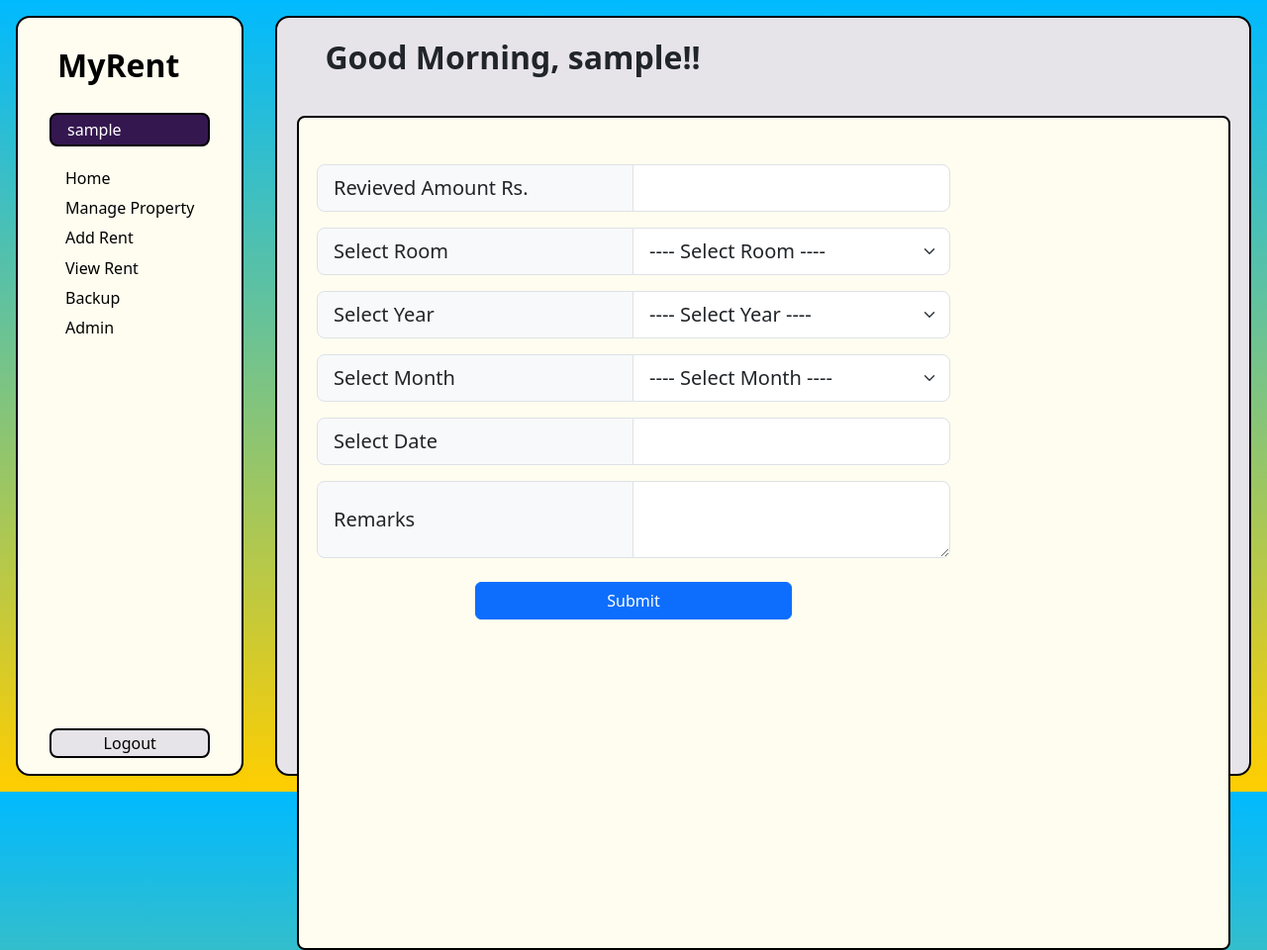
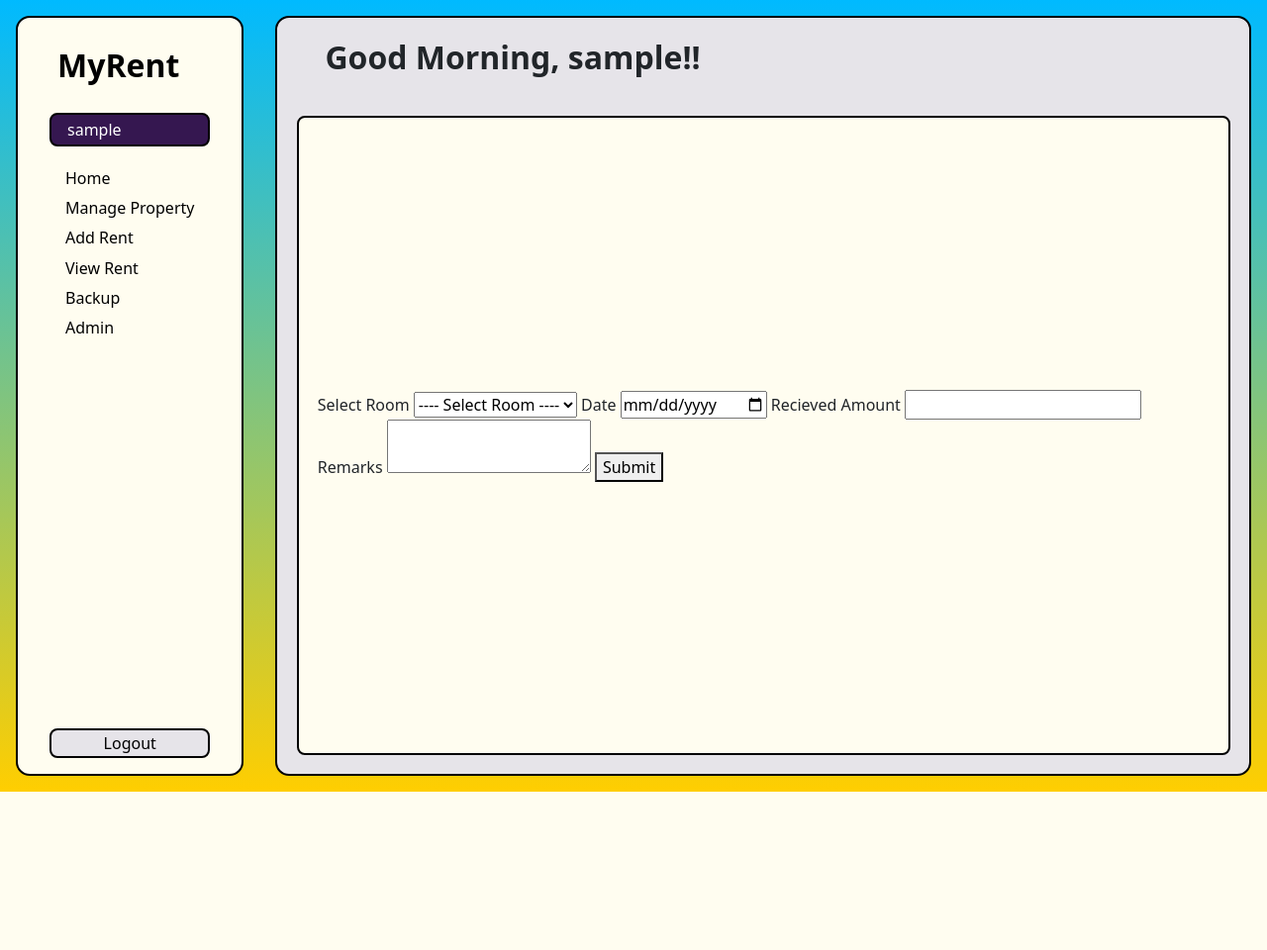
Before and after one commit to aashishChakradhar/RentManagementSystem, a Django app: page /add-rent/ in a window 1280 px wide. Shown: the whole page at 99% size. After the commit the page ends 800 px from the top, so only its background shows below. Run offline with Django 5.2, Linux system fonts and the light colour scheme; the visitor is signed in with stand-in values (Sample User, id 1); data that the repository does not hold is empty; style sheets or scripts are compiled from the project's sources; some libraries are stand-ins or nearby versions.

Commit message:
redesigning add rent form

```diff
--- a/templates/rent_add.html
+++ b/templates/rent_add.html
@@ -1,72 +1,31 @@
 {% extends "base/base.html" %}
 
 {% block body %}
-    <div class = ' vh-100'>
-        <div class = "w-50 p-0 position-absolute top-50 start-50 translate-middle">
-            <div >
-                {% if messages %}
-                  <div class="alert alert-warning alert-dismissible fade show" role="alert">
-                    {% for message in messages %}
-                      <p><strong>Holy guacamole!</strong> {{message}}</p>
-                    {% endfor %}
-                    <button type="button" class="btn-close" data-bs-dismiss="alert" aria-label="Close"></button>
-                  </div>
-                {% endif %}
-            </div>
 
-            <form style = "max-width:650px" action="{% url "rent:add-rent" %}" method="POST">
+    <form action="{% url "rent:add-rent" %}" method="POST">
         {% csrf_token %}
-
-                <div class="input-group input-group-lg my-3 ">
-                    <span class="input-group-text w-50 " id="inputGroup-sizing-lg">Revieved Amount Rs.</span>
-                    <input type="number" name = 'amount' id = 'amount' class="form-control" aria-label="Amount (to the nearest dollar)" required>
-                </div>
-
-                <div class="input-group input-group-lg my-3">
-                    <span class="input-group-text w-50 " id="inputGroup-sizing-lg">Select Room</span>
-                    <select class="form-select" aria-label="Default select example" id = 'room' name = 'room' required>
+        <label for="room">
+            <span >Select Room</span>
+            <select id = 'room' name = 'room' required>
                 <option selected value = "None" disabled>---- Select Room ----</option>
                 {% for room in rooms %}
                     <option value={{room.uid}}>{{room.room_name}}</option>
                 {% endfor %}
             </select>
-                </div>
+        </label>
 
-                <div class="input-group input-group-lg my-3">
-                    <span class="input-group-text w-50 " id="inputGroup-sizing-lg">Select Year</span>
-                    <select class="form-select" aria-label="Default select example" id = 'year' name = 'year' required>
-                        <option selected value = 'None' disabled>---- Select Year ----</option>
-                        {% for year in years %}
-                            <option value={{year}}>{{year}}</option>
-                        {% endfor %}
-                    </select>
-                </div>
+        <label for="date"><span>Date</span>
+        <input id="date" type="date" required></label>
 
-                <div class="input-group input-group-lg my-3">
-                    <span class="input-group-text w-50 " id="inputGroup-sizing-lg">Select Month</span>
-                    <select class="form-select" aria-label="Default select example" id = 'month' name = 'month' required>
-                        <option selected value = 'None' disabled>---- Select Month ----</option>
-                        {% for month_id,month_name in months.items %}
-                            <option value={{month_id}}>{{month_name}}</option>
-                        {% endfor %}
-                    </select>
-                </div>
+        <label for="amount">
+            <span>Recieved Amount</span>
+            <input type="number" name="amount" id="amount" required>
+        </label>
 
-                <div class="input-group input-group-lg my-3 ">
-                    <span class="input-group-text w-50 " id="inputGroup-sizing-lg">Select Date</span>
-                    <input type="number" name = 'date' id = 'date' class="form-control"  required>
-                </div>
-
-                <div class="input-group input-group-lg my-3">
-                    <span class="input-group-text w-50 " id="inputGroup-sizing-lg">Remarks</span>
-                    <textarea class="form-control" aria-label="With textarea" name = 'remarks'></textarea>
-                </div>
-                <div class="justify-content-center my-4">
-                    <div class="w-100 text-center">
-                        <input type="submit" class='btn btn-primary w-50' value='Submit'>
-                    </div>
-                </div>
+        <label for="remarks">
+            <span >Remarks</span>
+            <textarea id="remarks" name = 'remarks'></textarea>
+        </label>
+        <button type="submit">Submit</button>
     </form>
-        </div>
-    </div>
 {% endblock body %}
```
Lines whose indentation alone changed are shown as unchanged.
